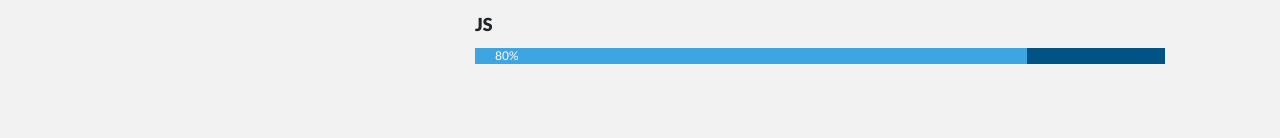
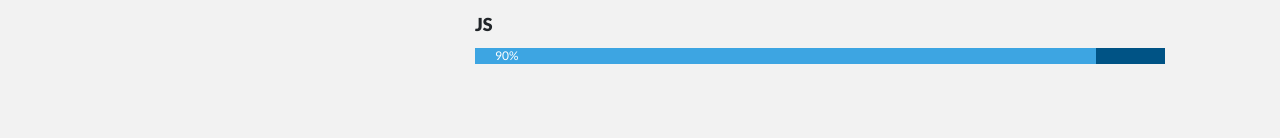
Before and after one commit to johannpino/Prototipo-uno-portafolio, a plain HTML site: page index.html in a window 1280 px wide. Shown: the part 1739-1877 px from the top of the page. Drawn offline with nearby package versions, Linux system fonts and the light colour scheme.

Commit message:
Modificamos el progress Js

```diff
--- a/index.html
+++ b/index.html
@@ -145,7 +145,7 @@
                     </div>
                     <p class="label">JS</p>
                     <div class="progress">
-                        <div class="progress-bar" style="width:80%;">80%</div>
+                        <div class="progress-bar" style="width:90%;">90%</div>
                     </div>
                 </div>
             </div>
```
